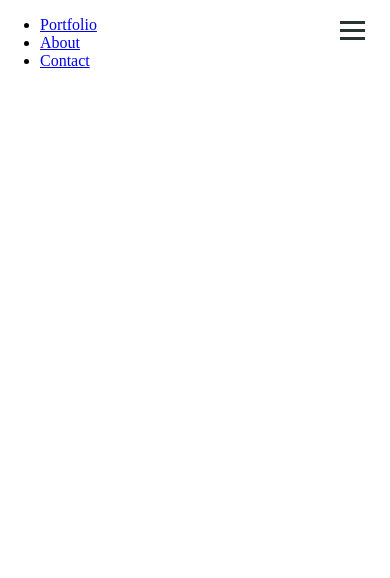
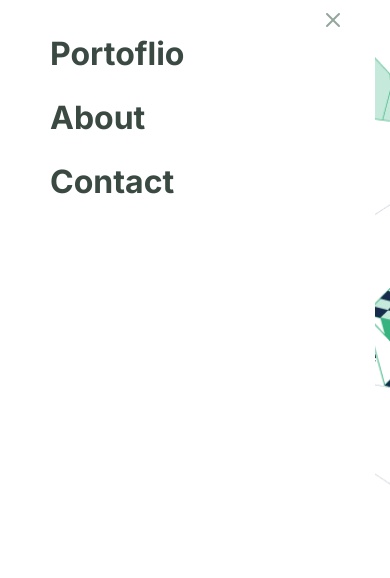
Before and after one commit to jossi30/Portfolio, a website: page index.html in a window 390 px wide. Both pictures are taken after a click on the element 362 px from the left and 14 px from the top of the page. Shown: the top 578 px of the page. Drawn offline with Linux system fonts and the light colour scheme.

Commit message:
finished mobile menu

```diff
--- a/index.html
+++ b/index.html
@@ -9,10 +9,29 @@
 </head>
 <body>
     <body>
+        <div id="mobile-menu" class="mobile-menu">
+            <div class="menu-cross">
+              <img
+                onclick="myFunction()"
+                class="cross-btn"
+                src="img/Icon-Cancel.svg"
+                alt="close"
+              />
+            </div>
+
+            <ul class="mobile-menu-items">
+              <li>
+                <a onclick="myFunction()" href="#">Portoflio</a>
+              </li>
+              <li><a onclick="myFunction()" href="#">About</a></li>
+              <li><a onclick="myFunction()" href="#">Contact</a></li>
+            </ul>
+          </div>
+
         <header class="container">
            <nav class="header-nav">
                <div class="logo">jossi30</div>
-               <div class="humberger">
+               <div class="humberger" onclick="myFunction()" >
                    <span class="bar"></span>
                    <span class="bar"></span>
                    <span class="bar"></span>
--- a/mobile-menu.js
+++ b/mobile-menu.js
@@ -1,12 +1,10 @@
-let BarMenu = document.querySelector(".header-nav");
-let NavMenu = document.querySelector('.navbar-links');
-let NavLogo = document.querySelector('.logo');
+function myFunction() {
+  const x = document.querySelector('.mobile-menu');
+  if (x.style.display === 'none') {
+    x.style.display = 'block';
+  } else {
+    x.style.display = 'none';
+  }
+}
 
-let humberger = document.querySelector('.humberger');
-humberger.addEventListener('click',addMenuItems);
-
-function addMenuItems(){
-  BarMenu.classList.replace('header-nav','header-nav-expand')
-  NavMenu.classList.replace('navbar-links','navbar-links-visible');
-  NavLogo.classList.replace('logo','logo-invisible');
-}
+myFunction();
--- a/style.css
+++ b/style.css
@@ -17,6 +17,46 @@ body {
   flex-direction: column-reverse;
   height: 100vh;
 }
+.mobile-menu {
+  background-image: url(img/Overlay.png);
+  height: 100%;
+  width: 100%;
+  z-index: 9;
+  position: fixed;
+  background-position: cover;
+  background-repeat: no-repeat;
+
+}
+
+.mobile-menu > ul {
+  margin-top: -10px;
+  list-style-type: none;
+}
+
+.mobile-menu-items > li > a {
+  color: #3A4A42;
+  font-weight: 600;
+  font-size: 32px;
+  line-height: 44px;
+  text-decoration: none;
+  font-family: "Inter", sans-serif;
+}
+
+.menu-cross {
+  margin-top: 8px;
+  margin-right: 45px;
+  display: flex;
+  justify-content: flex-end;
+}
+
+ul li {
+  list-style: none;
+}
+
+.mobile-menu-items > li {
+  padding: 10px 10px;
+}
+
 
 .logo {
   padding-left: 20px;
```
Also changed, not shown: img/Icon-Cancel.svg (added), img/Overlay.png (added).
